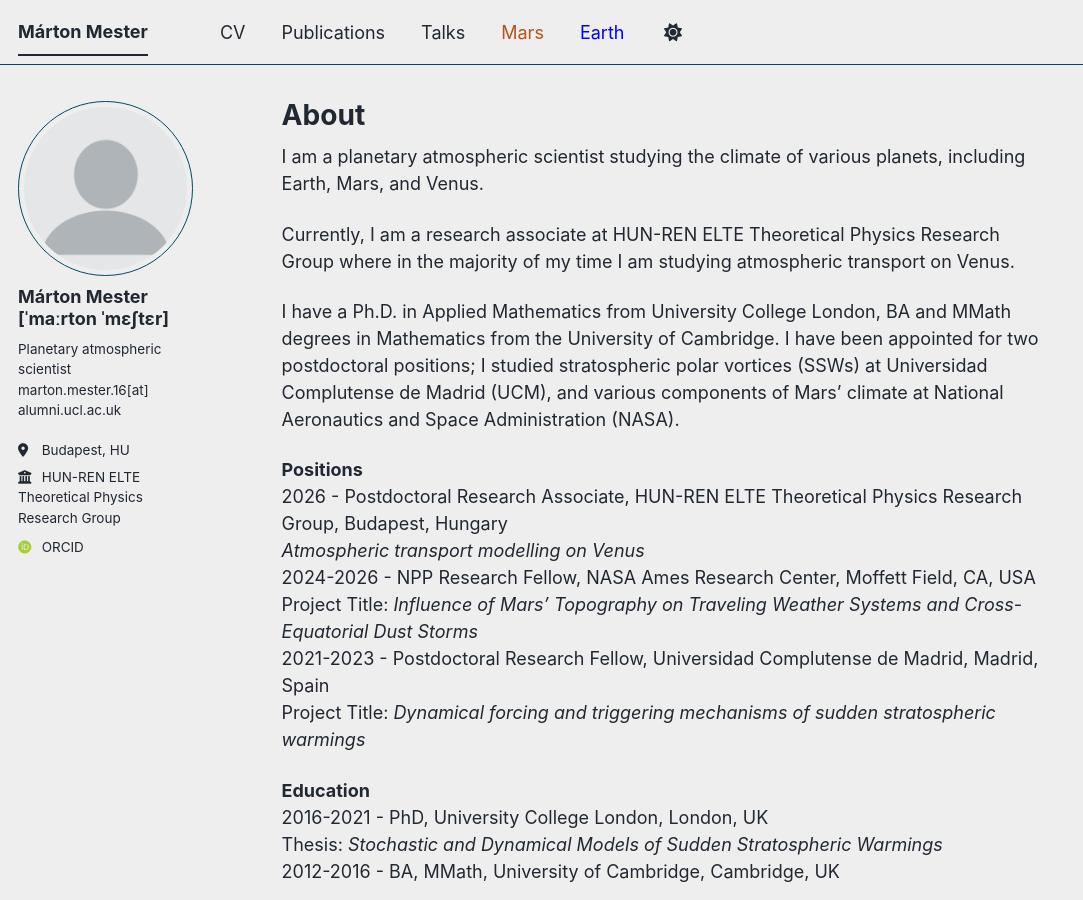
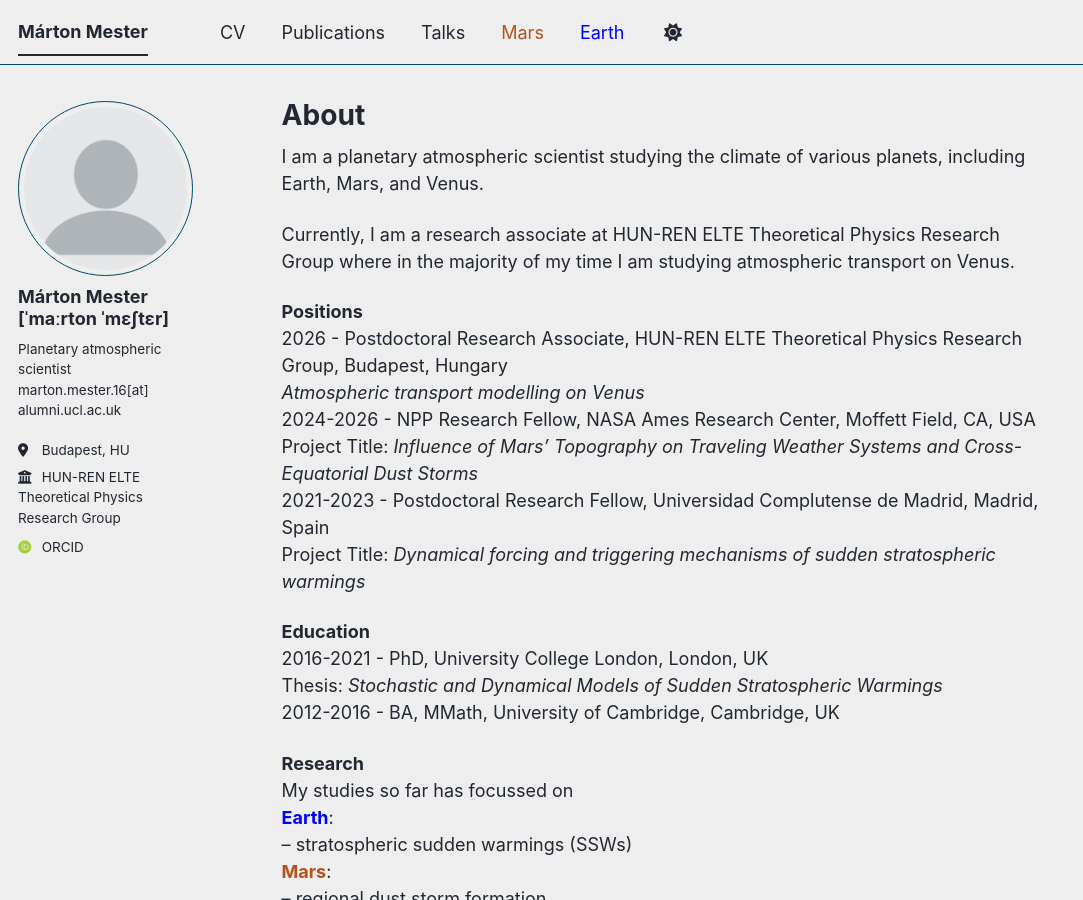
Before and after one commit to thengc6369/thengc6369.github.io, a Jekyll site: the page built from _pages/about.md, in a window 1280 px wide and 900 px high. Shown: the whole window, without its empty margins (0-1083 px from the left). Built offline with Jekyll 4.4.1, drawn with Linux system fonts in a browser that asks for light colours; some web fonts are replaced; a script bundle is joined from its source files by our own code; library files that are not in the unit come from our copies; some of the changed text lies outside the part shown.

Commit message:
Update about.md

```diff
--- a/_pages/about.md
+++ b/_pages/about.md
@@ -7,9 +7,6 @@
 I am a planetary atmospheric scientist studying the climate of various planets, including Earth, Mars, and Venus.
 
 Currently, I am a research associate at HUN-REN ELTE Theoretical Physics Research Group where in the majority of my time I am studying atmospheric transport on Venus.
-
-I have a Ph.D. in Applied Mathematics from University College London, BA and MMath degrees in Mathematics from the University of Cambridge. I have been appointed for two postdoctoral positions; I studied stratospheric polar vortices (SSWs) at Universidad Complutense de Madrid (UCM), and various components of Mars' climate at National Aeronautics and Space Administration (NASA).
-<br>
 
 <b>Positions</b> <br>
 2026 - Postdoctoral Research Associate, HUN-REN ELTE Theoretical Physics Research Group, Budapest, Hungary <br>
```
Also changed, not shown: other parts of _pages/about.md (+0 -3 lines).
